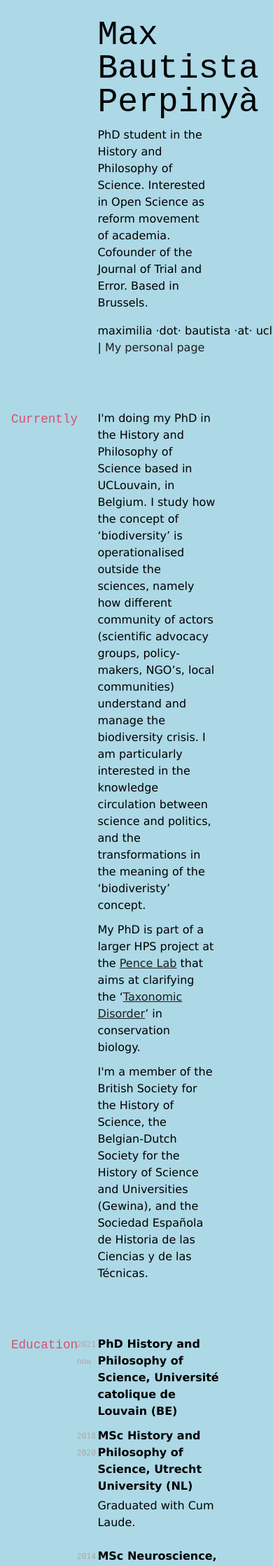
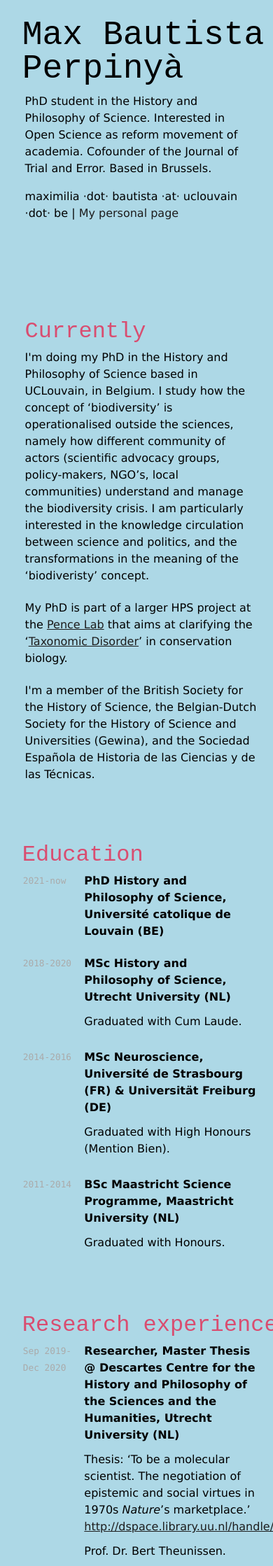
Before and after one commit to elipapa/markdown-cv, a Jekyll site: the page built from index.md, in a window 390 px wide. Shown: the top 2238 px of the page at 70% size. Built offline with Jekyll 4.4.1, drawn with Linux system fonts in a browser that asks for light colours.

Commit message:
update mobile 1

```diff
--- a/_layouts/cv.html
+++ b/_layouts/cv.html
@@ -2,6 +2,7 @@
 <html>
 <head>
   <meta charset=utf-8 />
+  <meta name="viewport" content="width=device-width, initial-scale=1.0">
   <title> {% if page.title %} {{ page.title }} | {% endif %} CV</title>
   <link href="media/{{ site.style }}-screen.css" type="text/css" rel="stylesheet" media="screen">
   <link href="media/{{ site.style }}-print.css" type="text/css" rel="stylesheet" media="print">
--- a/index.md
+++ b/index.md
@@ -101,6 +101,7 @@ Devine S, **Bautista Perpinyà M**, Delrue V, Gaillard S, Jorna T, van der Meer
 Burgos DF, Cussó L, Sánchez-Elexpuru G, Calle D, **Perpinyà MB**, Desco M, Serratosa JM, Sánchez MP. 'Structural and Functional Brain Abnormalities in Mouse Models of Lafora Disease.' *International Journal of Molecular Sciences*. 2020; 21(20):7771. <a href="https://doi.org/10.3390/ijms21207771" target="_blank">https://doi.org/10.3390/ijms21207771</a>.
 
 Pfeiffer LM, Thiele S, **Bautista Perpinyà ME**, Coenen VA, Döbrössy MD (2016). 'Characterization of pre- and post-weaning behavior in a rodent model of depression: Early affective dysfunction reflected in Vocalization.' Poster session, *XXII Congress of the European Society for Stereotactic and Functional Neurosurgery*, 28-09 to 01-10, Madrid (Spain).
+
 
 ## Talks and public apperances
 `Jul 13, 2021`
--- a/media/davewhippmod-screen.css
+++ b/media/davewhippmod-screen.css
@@ -242,8 +242,61 @@ strong {
   }
 }
 
-@media only screen and (max-width: 600px) {
+@media only screen and (max-width: 1000px) {
   body {
     background-color: lightblue;
+		width: 100%
+		margin-top: 0em;
+		margin-left: 0.3em;
   }
+
+	#max-bautista-perpinyà, h2 {
+	  text-align: left;
+	  font-size: 2em;
+	  line-height: 1em;
+	  position: relative;
+	  left: 7%;
+		width: 100%;
+		}
+
+	#max-bautista-perpinyà {
+			font-size: 3em;
+		}
+
+	#myself, #webaddress, #currently {
+		left:8%;
+		width: 86%;
+	}
+
+	p {
+		top: 54px;
+		left:30%;
+		width: 65%;
+		margin-bottom: 22px;
+	}
+
+	#currentlytext {
+		top: 54px;
+		left: 8%;
+		width: 86%;
+		margin-bottom: 22px
+	}
+
+	p code {
+	left: -35%;
+	max-width: 29%;
+	font-size: 0.8em;
+	}
+
+	ul {
+		left:30%;
+		position: relative;
+    top: 51px;
+		max-width: 100%
+	}
+
+	li {
+		width: 70%
+	}
+
 }
```
Also changed, not shown: 1 other file.
